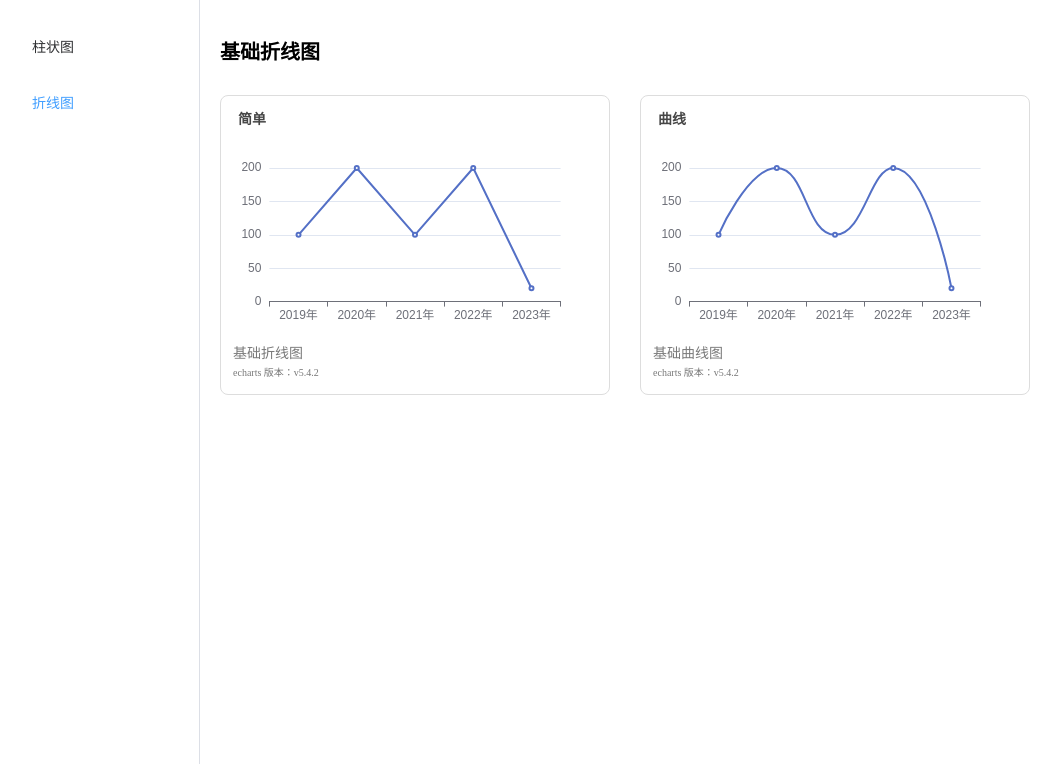
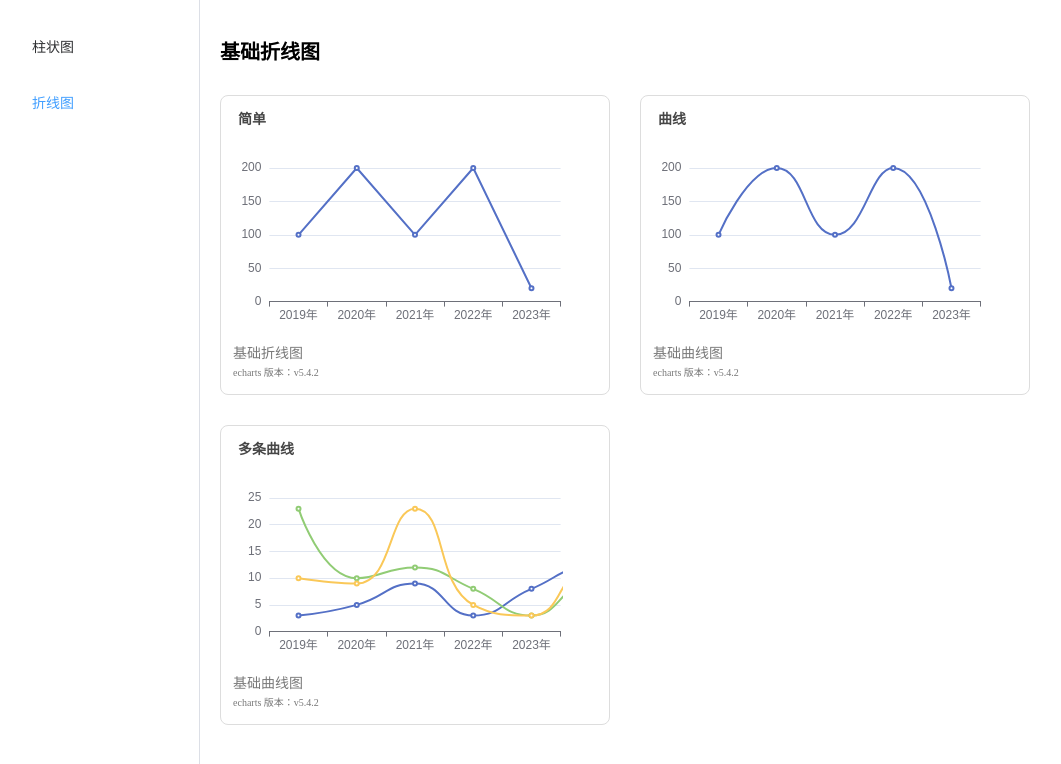
Before and after one commit to xuan-zai/jane-charts, a Vue app: page /line in a window 1280 px wide. Shown: the top 764 px of the page, without its empty margins (0-1061 px from the left). Built offline with nearby package versions, Linux system fonts and the light colour scheme.

Commit message:
:new: 曲线图支持多条数据

```diff
--- a/src/utils/processingOptions.ts
+++ b/src/utils/processingOptions.ts
@@ -139,6 +139,14 @@ const processing = (type: string, data = {}, config = {}) => {
                     }
                 }
             }
+
+            if (config.lineStyle) {
+                for (const key in ele) {
+                    if (typeof config.lineStyle.smooth !== 'undefined') {
+                        ele.smooth = config.lineStyle.smooth
+                    }
+                }
+            }
         })
         //
     } else {
@@ -190,7 +198,7 @@ const processing = (type: string, data = {}, config = {}) => {
 
         if (config.lineStyle) {
             for (const key in option['series']) {
-                if(typeof config.lineStyle.smooth !== 'undefined') {
+                if (typeof config.lineStyle.smooth !== 'undefined') {
                     option['series'].smooth = config.lineStyle.smooth
                 }
             }
--- a/src/views/line/index.vue
+++ b/src/views/line/index.vue
@@ -83,6 +83,56 @@ const mock = reactive({
                             smooth: true
                         }
                     }
+                },
+                {
+                    id: 1,
+                    title: '基础曲线图',
+                    version: '5.4.2',
+                    data: {
+                        title: {
+                            text: '多条曲线',
+                        },
+                        x: {
+                            data: ["2019", "2020", "2021", "2022", '2023'],
+                            unitConfig: {
+                                unit: '年',
+                                location: 'after'
+                            }
+                        },
+                        y: {
+                        },
+                        series: [
+                            {
+                                name: '2010',
+                                type: 'line',
+                                emphasis: {
+                                    focus: 'series'
+                                },
+                                data: [3, 5, 9, 3, 8, 12, 10, 23],
+                            },
+                            {
+                                name: '2011',
+                                type: 'line',
+                                emphasis: {
+                                    focus: 'series'
+                                },
+                                data: [23, 10, 12, 8, 3, 9, 5, 3]
+                            },
+                            {
+                                name: '2022',
+                                type: 'line',
+                                emphasis: {
+                                    focus: 'series'
+                                },
+                                data: [10, 9, 23, 5, 3, 12, 8, 3]
+                            },
+                        ]
+                    },
+                    config: {
+                        lineStyle: {
+                            smooth: true
+                        }
+                    }
                 }
             ]
         }
```
Also changed, not shown: 1 other file (tests, documents, lock files or other folders).
